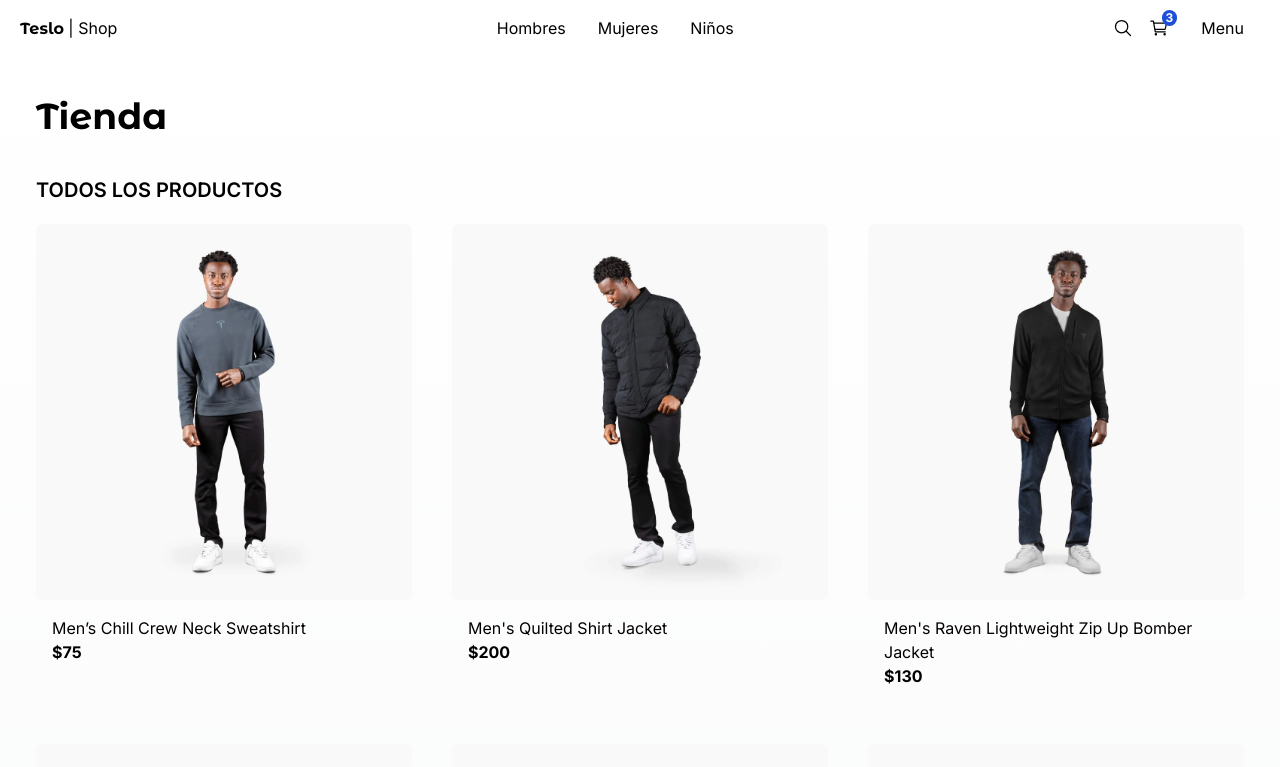
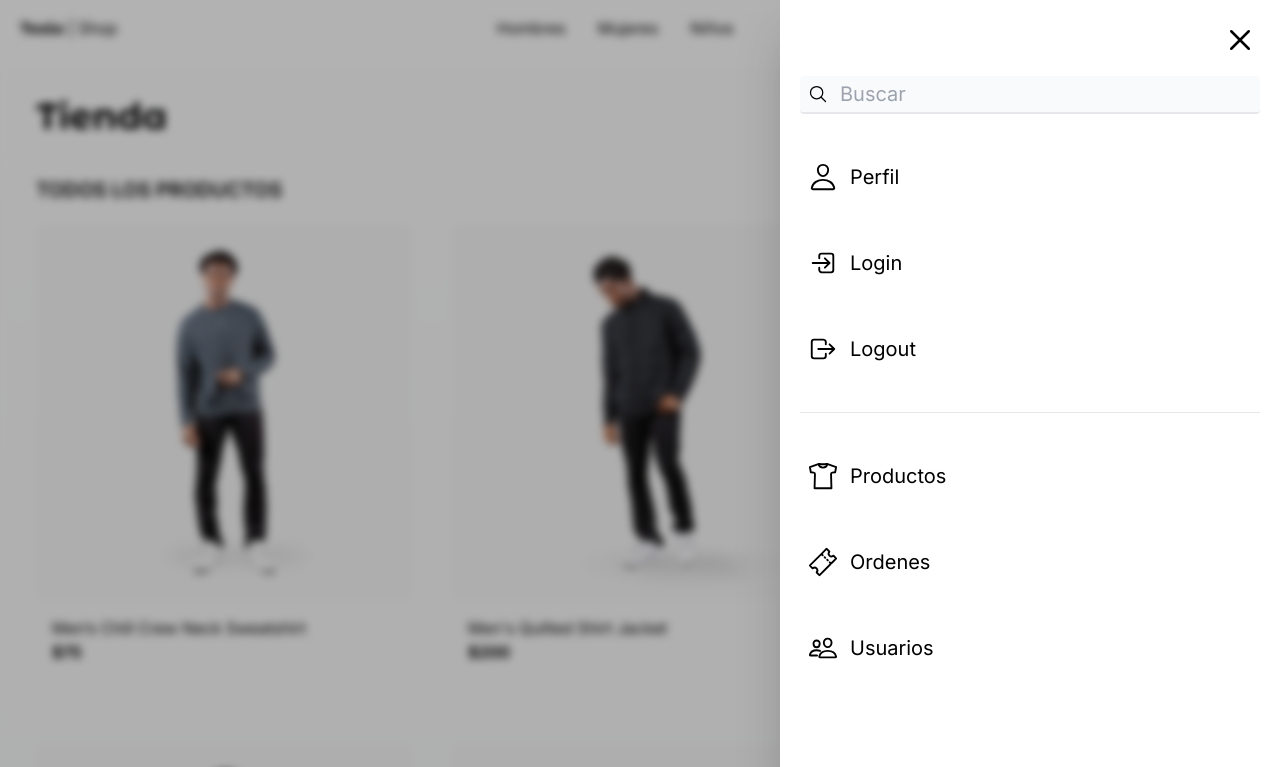
Before and after one commit to jorgeart81/teslo-shop, a Next.js app: page / in a window 1280 px wide. Shown: the top 767 px of the page. Built offline with nearby package versions, Linux system fonts and the light colour scheme.

Commit message:
Create Sidebar

```diff
--- a/src/app/(shop)/layout.tsx
+++ b/src/app/(shop)/layout.tsx
@@ -1,5 +1,5 @@
-import { TopMenu } from '@/components/ui';
 import type { Metadata } from 'next';
+import { Sidebar, TopMenu } from '@/components/ui';
 
 export const metadata: Metadata = {
   title: 'Create Next App',
@@ -14,6 +14,7 @@ export default function ShopLayout({
   return (
     <>
       <TopMenu />
+      <Sidebar />
       <div className='min-h-dvh sm:px-9'>{children}</div>
     </>
   );
--- a/src/components/ui/index.ts
+++ b/src/components/ui/index.ts
@@ -1,3 +1,4 @@
 export * from './not-found/PageNotFound';
+export * from './sidebar/Sidebar';
 export * from './title/Title';
 export * from './top-menu/TopMenu';
--- /dev/null
+++ b/src/components/ui/sidebar/Sidebar.tsx
@@ -0,0 +1,80 @@
+'use client';
+
+import {
+  IoCloseOutline,
+  IoLogInOutline,
+  IoLogOutOutline,
+  IoPeopleOutline,
+  IoPersonOutline,
+  IoSearchOutline,
+  IoShirtOutline,
+  IoTicketOutline,
+} from 'react-icons/io5';
+import { SidebarLink } from './SidebarLink';
+
+export const Sidebar = () => {
+  return (
+    <div className='relative'>
+      {/* Background black */}
+      <div className='fixed top-0 left-0 w-screen h-screen z-20 bg-black opacity-30'></div>
+
+      {/* Blur */}
+      <div className='fade-in fixed top-0 left-0 w-screen h-screen z-20 backdrop-filter backdrop-blur-sm'></div>
+
+      {/* Sidemenu */}
+      <nav className='fixed p-5 w-[500px] top-0 right-0 h-screen bg-white z-30 shadow-2xl transform transition-all duration-300 overflow-y-auto'>
+        <IoCloseOutline
+          size={40}
+          className='absolute top-5 right-5 cursor-pointer'
+          onClick={() => console.log('close nav')}
+        />
+
+        {/* Input */}
+        <div className='relative mt-14'>
+          <IoSearchOutline size={20} className='absolute top-2 left-2' />
+          <input
+            type='text'
+            placeholder='Buscar'
+            className='w-full bg-gray-50 rounded py-1 px-10 border-b-2 text-xl border-gray-200 focus:outline-none focus:border-blue-500'
+          />
+        </div>
+
+        {/* Menu */}
+        <SidebarLink
+          href='/'
+          label='Perfil'
+          icon={<IoPersonOutline size={30} />}
+        />
+        <SidebarLink
+          href='/'
+          label='Login'
+          icon={<IoLogInOutline size={30} />}
+        />
+        <SidebarLink
+          href='/'
+          label='Logout'
+          icon={<IoLogOutOutline size={30} />}
+        />
+
+        {/* Line separator */}
+        <div className='w-full h-px bg-gray-200 my-10'></div>
+
+        <SidebarLink
+          href='/'
+          label='Productos'
+          icon={<IoShirtOutline size={30} />}
+        />
+        <SidebarLink
+          href='/'
+          label='Ordenes'
+          icon={<IoTicketOutline size={30} />}
+        />
+        <SidebarLink
+          href='/'
+          label='Usuarios'
+          icon={<IoPeopleOutline size={30} />}
+        />
+      </nav>
+    </div>
+  );
+};
--- /dev/null
+++ b/src/components/ui/sidebar/SidebarLink.tsx
@@ -0,0 +1,18 @@
+import Link from 'next/link';
+
+interface Props {
+  href: string;
+  label: string;
+  icon: JSX.Element;
+}
+
+export const SidebarLink = ({ href, label, icon }: Props) => {
+  return (
+    <Link
+      href={href}
+      className='flex items-center mt-10 p-2 hover:bg-gray-100 rounded transition-all'>
+      {icon}
+      <span className='ml-3 text-xl'>{label}</span>
+    </Link>
+  );
+};
--- a/src/components/ui/top-menu/TopMenu.tsx
+++ b/src/components/ui/top-menu/TopMenu.tsx
@@ -22,7 +22,7 @@ export const TopMenu = () => {
   return (
     <>
       <div className='invisible h-14 w-full'></div>
-      <nav className='flex px-5 h-14 justify-between items-center w-full fixed top-0 z-20 bg-white'>
+      <nav className='flex px-5 h-14 justify-between items-center w-full fixed top-0 z-10 bg-white'>
         <Link href={'/'}>
           <span className={`${titleFont.className} antialiased font-bold`}>
             Teslo
```
